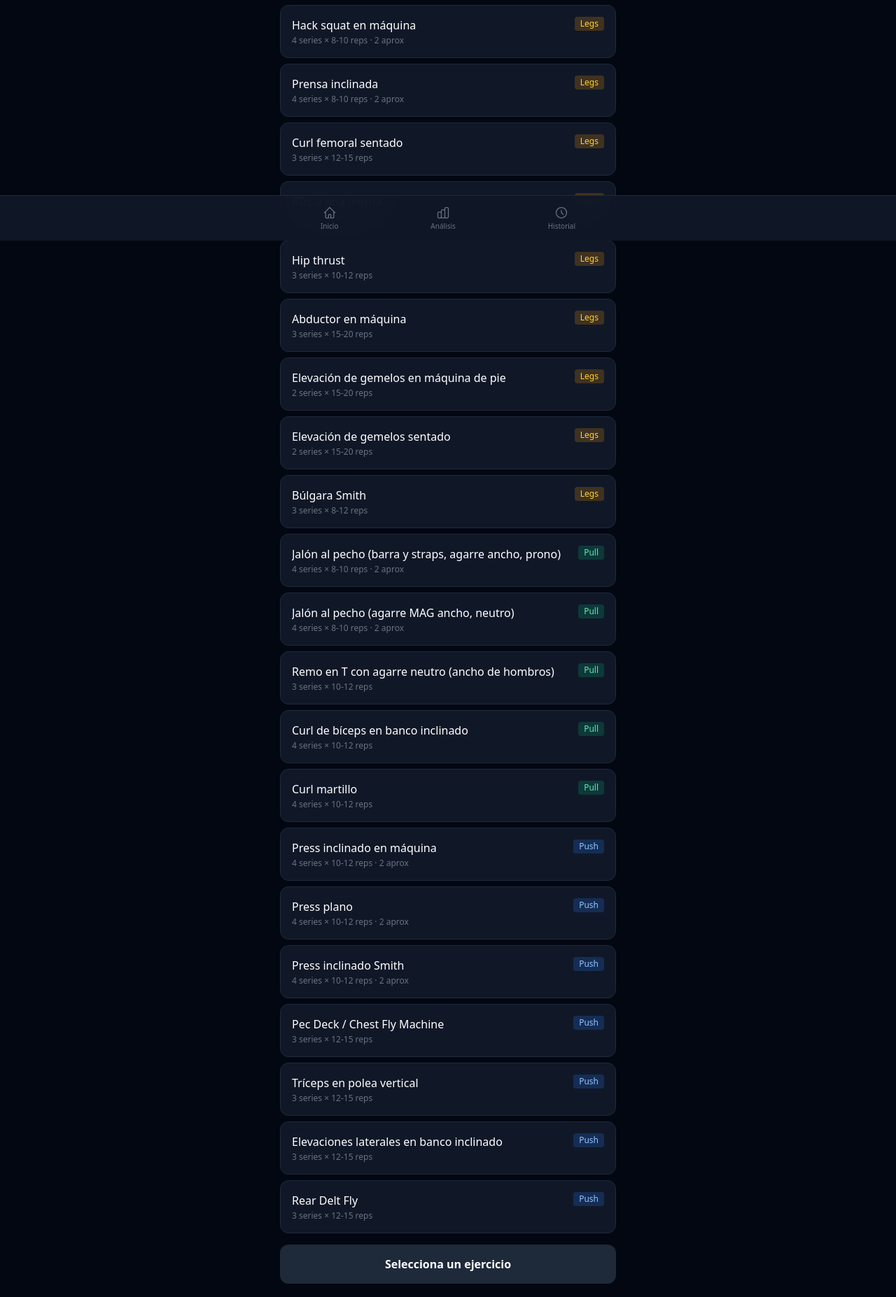
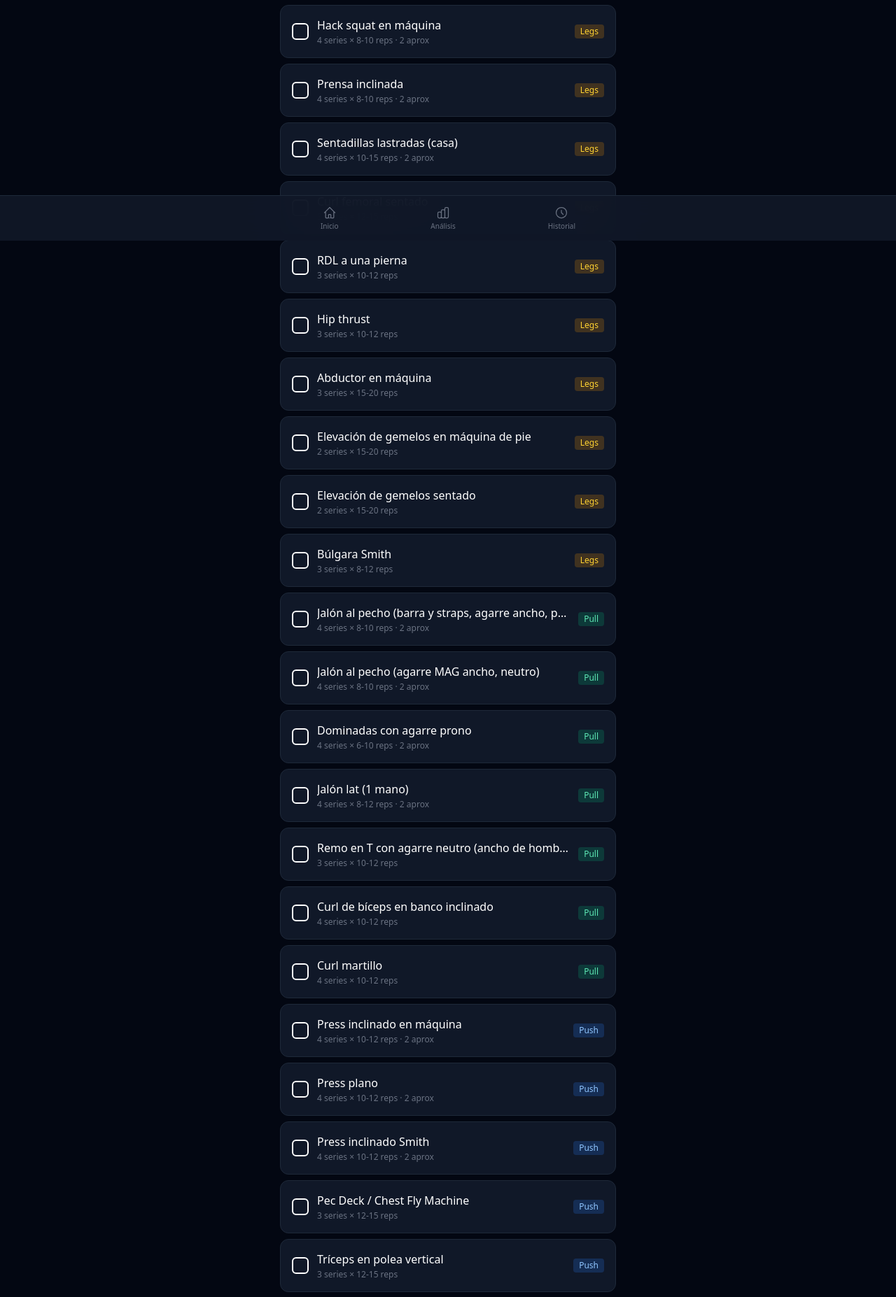
Before and after one commit to pablodiazjorge/gym-log, an Angular app: page /additional in a window 1280 px wide. Shown: the part 456-2310 px from the top of the page at 70% size. Built offline with nearby package versions, Linux system fonts and the light colour scheme.

Commit message:
013-custom-routine-feat

```diff
--- a/src/app/core/services/routine.service.ts
+++ b/src/app/core/services/routine.service.ts
@@ -96,7 +96,7 @@ export class RoutineService {
       hasWarmupSets: false,
     },
 
-    // ── PULL (elegir: jalón pecho barra o mag neutro; curl banco inclinado o martillo) ──
+    // ── PULL (elegir: jalón pecho barra o mag neutro o dominadas o jalón 1 mano; curl banco inclinado o martillo) ──
     {
       id: 'jalon-pecho-agarre-ancho',
       name: 'Jalón al pecho (barra y straps, agarre ancho, prono)',
@@ -120,6 +120,32 @@ export class RoutineService {
       hasWarmupSets: true,
       warmupSets: 2,
       choiceGroup: 'pull-main',
+    },
+    {
+      id: 'dominadas-agarre-prono',
+      name: 'Dominadas con agarre prono',
+      category: 'pull',
+      order: 1,
+      targetSets: 4,
+      targetRepsMin: 6,
+      targetRepsMax: 10,
+      hasWarmupSets: true,
+      warmupSets: 2,
+      choiceGroup: 'pull-main',
+      notes: 'Agarre prono ancho. Si no llegas a 6, usar banda elástica o lastre negativo.',
+    },
+    {
+      id: 'jalon-lat-1-mano',
+      name: 'Jalón lat (1 mano)',
+      category: 'pull',
+      order: 1,
+      targetSets: 4,
+      targetRepsMin: 8,
+      targetRepsMax: 12,
+      hasWarmupSets: true,
+      warmupSets: 2,
+      choiceGroup: 'pull-main',
+      notes: 'Agarrar el asa individual. Tirar hacia el pecho, codo pegado al cuerpo.',
     },
     {
       id: 'remo-t-agarre-neutro',
@@ -154,7 +180,7 @@ export class RoutineService {
       choiceGroup: 'pull-curl',
     },
 
-    // ── LEGS (ejercicio principal a elegir: hack squat o prensa inclinada) ──
+    // ── LEGS (ejercicio principal a elegir: hack squat, prensa inclinada o sentadillas lastradas) ──
     {
       id: 'hack-squat-maquina',
       name: 'Hack squat en máquina',
@@ -183,6 +209,21 @@ export class RoutineService {
       targetRirMax: 2,
       choiceGroup: 'legs-main',
       notes: 'Pies bajos, alineados con hombros. Rango controlado, lumbar apoyado.',
+    },
+    {
+      id: 'sentadillas-lastradas-casa',
+      name: 'Sentadillas lastradas (casa)',
+      category: 'legs',
+      order: 1,
+      targetSets: 4,
+      targetRepsMin: 10,
+      targetRepsMax: 15,
+      hasWarmupSets: true,
+      warmupSets: 2,
+      targetRirMin: 1,
+      targetRirMax: 2,
+      choiceGroup: 'legs-main',
+      notes: 'Con mochila lastrada o mancuernas en casa. Rango profundo controlado.',
     },
     {
       id: 'curl-femoral-sentado',
--- a/src/app/features/additional/additional.html
+++ b/src/app/features/additional/additional.html
@@ -1,10 +1,16 @@
 <div class="min-h-screen bg-gray-950 text-white flex flex-col">
-  <!-- ===== PHASE 1: SELECT EXERCISE ===== -->
+  <!-- ===== PHASE 1: SELECT EXERCISES (multi-select) ===== -->
   @if (phase() === 'select') {
     <div class="flex-1 flex flex-col p-4">
       <div class="text-center mb-6">
-        <h1 class="text-2xl font-bold mb-1">🏃 Ejercicio adicional</h1>
-        <p class="text-gray-400 text-sm">Elige un ejercicio para añadir a tu registro</p>
+        <h1 class="text-2xl font-bold mb-1">🏋️ Rutina adicional</h1>
+        <p class="text-gray-400 text-sm">
+          @if (selectedTemplateIds().length === 0) {
+            Elige uno o varios ejercicios para crear tu rutina
+          } @else {
+            <span class="text-violet-400 font-medium">{{ selectedTemplateIds().length }} ejercicio(s) seleccionado(s)</span>
+          }
+        </p>
       </div>
 
       <!-- Category filter tabs -->
@@ -25,15 +31,25 @@
         }
       </div>
 
-      <!-- Exercise list -->
+      <!-- Exercise list with checkboxes -->
       <div class="flex-1 overflow-y-auto space-y-2">
         @for (exercise of filteredExercises(); track exercise.id) {
-          <button (click)="selectExercise(exercise.id)"
-            class="w-full text-left p-4 rounded-xl border transition-all"
-            [class]="selectedTemplateId() === exercise.id
+          <button (click)="toggleExercise(exercise.id)"
+            class="w-full text-left p-4 rounded-xl border transition-all flex items-center gap-3"
+            [class]="selectedTemplateIds().includes(exercise.id)
               ? getCategoryAccent(exercise.category) + ' border-2'
               : 'border-gray-800 bg-gray-900 hover:border-gray-600'">
-            <div class="flex items-start justify-between gap-3">
+            <!-- Checkbox -->
+            <span class="w-6 h-6 rounded-md border-2 flex items-center justify-center flex-shrink-0 transition-colors"
+              [class.bg-violet-600]="selectedTemplateIds().includes(exercise.id)"
+              [class.border-violet-600]="selectedTemplateIds().includes(exercise.id)"
+              [class.border-gray-600]="!selectedTemplateIds().includes(exercise.id)">
+              @if (selectedTemplateIds().includes(exercise.id)) {
+                <svg class="w-4 h-4 text-white" fill="none" viewBox="0 0 24 24" stroke="currentColor" stroke-width="3">
+                  <path stroke-linecap="round" stroke-linejoin="round" d="M5 13l4 4L19 7"/>
+                </svg>
+              }
+            </span>
             <div class="flex-1 min-w-0">
               <p class="font-medium text-white truncate">{{ exercise.name }}</p>
               <p class="text-xs text-gray-500 mt-0.5">
@@ -45,7 +61,6 @@
               [class]="getCategoryBadge(exercise.category)">
               {{ getCategoryLabel(exercise.category) }}
             </span>
-            </div>
           </button>
         }
 
@@ -58,11 +73,11 @@
 
       <!-- Confirm button -->
       <div class="pt-4 space-y-3 pb-20">
-        <button (click)="confirmExercise()"
-          [disabled]="!selectedTemplateId()"
+        <button (click)="confirmExercises()"
+          [disabled]="selectedTemplateIds().length === 0"
           class="w-full py-4 rounded-xl font-bold text-white transition-colors min-h-[48px]"
-          [class]="getAccentBtnClass()">
-          {{ selectedTemplateId() ? 'Empezar → ' + (selectedTemplate()?.name ?? '') : 'Selecciona un ejercicio' }}
+          [class]="selectedTemplateIds().length > 0 ? 'bg-violet-600 hover:bg-violet-500' : 'bg-gray-800 text-gray-500 cursor-not-allowed'">
+          {{ selectedTemplateIds().length > 0 ? 'Empezar rutina (' + selectedTemplateIds().length + ' ejercicios) →' : 'Selecciona al menos un ejercicio' }}
         </button>
         <button (click)="goHome()"
           class="w-full py-3 text-gray-500 hover:text-gray-300 text-sm transition-colors">
@@ -72,11 +87,11 @@
     </div>
   }
 
-  <!-- ===== PHASE 2: WORKOUT (add sets) ===== -->
-  @if (phase() === 'workout' && selectedTemplate(); as template) {
+  <!-- ===== PHASE 2: WORKOUT (multi-exercise) ===== -->
+  @if (phase() === 'workout' && currentTemplate(); as template) {
     <!-- Header -->
     <header class="bg-gray-900/95 backdrop-blur border-b border-gray-800 px-4 py-3 sticky top-0 z-10">
-      <div class="flex items-center justify-between mb-1">
+      <div class="flex items-center justify-between mb-2">
         <button (click)="backToSelect()"
           class="p-2 -ml-2 text-gray-400 hover:text-white min-h-[48px] min-w-[48px] transition-colors">
           <svg class="w-5 h-5" fill="none" viewBox="0 0 24 24" stroke="currentColor" stroke-width="2">
@@ -95,15 +110,38 @@
           </svg>
         </button>
       </div>
+
+      <!-- Exercise name -->
       <h1 class="text-lg font-bold text-center">{{ template.name }}</h1>
       <p class="text-sm text-gray-400 text-center">
         {{ completedSets() }}/{{ totalSets() }} series · {{ durationMinutes() }} min
       </p>
+
+      <!-- Progress dots for exercise navigation -->
+      <div class="flex items-center justify-center gap-2 mt-3">
+        @for (tpl of selectedTemplates(); track tpl.id; let i = $index) {
+          <button (click)="goToExercise(i)"
+            class="w-8 h-8 rounded-full flex items-center justify-center text-xs font-bold transition-all"
+            [class.bg-violet-600]="i === currentExerciseIndex()"
+            [class.text-white]="i === currentExerciseIndex()"
+            [class.bg-gray-800]="i !== currentExerciseIndex()"
+            [class.text-gray-400]="i !== currentExerciseIndex()"
+            [class.hover:bg-gray-700]="i !== currentExerciseIndex()"
+            [class.ring-2]="i === currentExerciseIndex()"
+            [class.ring-violet-400/50]="i === currentExerciseIndex()"
+            [title]="tpl.name">
+            {{ i + 1 }}
+          </button>
+          @if (i < selectedTemplates().length - 1) {
+            <span class="w-4 h-px bg-gray-700"></span>
+          }
+        }
+      </div>
     </header>
 
     <!-- Completed sets list -->
     <main class="flex-1 overflow-y-auto p-4 space-y-3">
-      @for (set of sets(); track set.setNumber; let i = $index) {
+      @for (set of currentSets(); track set.setNumber; let i = $index) {
         <div class="flex items-center gap-3 py-3 px-4 rounded-xl border"
           [class.bg-rose-500/5]="set.skipped"
           [class.border-rose-500/20]="set.skipped"
@@ -154,7 +192,7 @@
         </div>
       }
 
-      @if (sets().length === 0) {
+      @if (currentSets().length === 0) {
         <div class="text-center py-16">
           <p class="text-4xl mb-4">📝</p>
           <p class="text-gray-500 text-sm">Añade tu primera serie abajo</p>
@@ -164,6 +202,32 @@
 
     <!-- Add set form (fixed at bottom) -->
     <footer class="bg-gray-900/95 backdrop-blur border-t border-gray-800 px-4 py-3 sticky bottom-0 pb-16">
+      <!-- Exercise navigation buttons -->
+      <div class="flex items-center gap-2 mb-3">
+        <button (click)="previousExercise()"
+          [disabled]="currentExerciseIndex() === 0"
+          class="flex-1 py-2 px-3 rounded-lg text-xs font-medium transition-colors"
+          [class.bg-gray-800]="currentExerciseIndex() > 0"
+          [class.text-gray-300]="currentExerciseIndex() > 0"
+          [class.hover:bg-gray-700]="currentExerciseIndex() > 0"
+          [class.bg-gray-900]="currentExerciseIndex() === 0"
+          [class.text-gray-600]="currentExerciseIndex() === 0"
+          [class.cursor-not-allowed]="currentExerciseIndex() === 0">
+          ← Anterior
+        </button>
+        <span class="text-xs text-gray-500 flex-shrink-0">
+          {{ currentExerciseIndex() + 1 }} / {{ totalExercises() }}
+        </span>
+        @if (!isLastExercise()) {
+          <button (click)="nextExercise()"
+            class="flex-1 py-2 px-3 rounded-lg text-xs font-medium bg-violet-600/30 text-violet-300 hover:bg-violet-600/50 transition-colors">
+            Siguiente →
+          </button>
+        } @else {
+          <div class="flex-1"></div>
+        }
+      </div>
+
       <!-- Warmup toggle -->
       <div class="flex items-center gap-2 mb-3">
         <button (click)="toggleWarmup()"
@@ -245,11 +309,11 @@
         + Añadir serie {{ nextSetNumber() }}
       </button>
 
-      <!-- Finish button -->
-      @if (sets().length > 0) {
+      <!-- Finish button (visible when any exercise has sets) -->
+      @if (hasAnySets()) {
         <button (click)="finishWorkout()"
           class="w-full mt-3 py-3 bg-emerald-600/20 text-emerald-400 hover:bg-emerald-600/30 font-medium rounded-xl text-sm transition-colors">
-          ✅ Guardar y cerrar ({{ totalSets() }} series)
+          ✅ Guardar rutina completa
         </button>
       }
     </footer>
--- a/src/app/features/additional/additional.ts
+++ b/src/app/features/additional/additional.ts
@@ -18,13 +18,14 @@ export class Additional {
   private readonly storage = inject(StorageService);
   private readonly router = inject(Router);
 
-  // ─── Phases: 'select' | 'workout' | 'summary' ───
-  readonly phase = signal<'select' | 'workout' | 'summary'>('select');
+  // ─── Phases: 'select' | 'workout' ───
+  readonly phase = signal<'select' | 'workout'>('select');
 
   // ─── Exercise selection phase ───
   readonly allExercises = this.routineService.getAllExercises();
   readonly categoryFilter = signal<Category | 'all'>('all');
-  readonly selectedTemplateId = signal<string>('');
+  /** IDs de los ejercicios seleccionados (multi-select) */
+  readonly selectedTemplateIds = signal<string[]>([]);
 
   readonly categories: { value: Category | 'all'; label: string; emoji: string }[] = [
     { value: 'all', label: 'Todos', emoji: '🏋️' },
@@ -40,15 +41,36 @@ export class Additional {
     return this.allExercises.filter((ex) => ex.category === cat);
   });
 
-  readonly selectedTemplate = computed(() =>
-    this.allExercises.find((ex) => ex.id === this.selectedTemplateId()) ?? null,
+  /** Templates seleccionados, en orden */
+  readonly selectedTemplates = computed(() =>
+    this.selectedTemplateIds()
+      .map((id) => this.allExercises.find((ex) => ex.id === id))
+      .filter((t): t is ExerciseTemplate => !!t),
   );
 
   // ─── Workout phase ───
-  readonly sets = signal<WorkoutSet[]>([]);
-  readonly nextSetNumber = computed(() => this.sets().length + 1);
+  /** Sets por ejercicio: Record<templateId, WorkoutSet[]> */
+  readonly exercisesData = signal<Record<string, WorkoutSet[]>>({});
+  /** Índice del ejercicio actual */
+  readonly currentExerciseIndex = signal(0);
   readonly startTime = signal(Date.now());
   readonly durationMinutes = computed(() => Math.round((Date.now() - this.startTime()) / 60000));
+
+  /** Template del ejercicio actual */
+  readonly currentTemplate = computed(() => {
+    const templates = this.selectedTemplates();
+    const idx = this.currentExerciseIndex();
+    return templates[idx] ?? null;
+  });
+
+  /** Sets del ejercicio actual */
+  readonly currentSets = computed(() => {
+    const t = this.currentTemplate();
+    if (!t) return [];
+    return this.exercisesData()[t.id] ?? [];
+  });
+
+  readonly nextSetNumber = computed(() => this.currentSets().length + 1);
 
   // Current set being edited
   readonly currentWeight = signal(0);
@@ -57,15 +79,22 @@ export class Additional {
   readonly currentPartialReps = signal(0);
   readonly currentIsWarmup = signal(false);
 
-  readonly completedSets = computed(() => this.sets().filter((s) => s.completed).length);
-  readonly totalSets = computed(() => this.sets().length);
-  readonly allSetsDone = computed(() => this.sets().length > 0 && this.sets().every((s) => s.completed));
+  readonly completedSets = computed(() => this.currentSets().filter((s) => s.completed).length);
+  readonly totalSets = computed(() => this.currentSets().length);
 
-  // Max weight across completed work sets
-  readonly maxWeight = computed(() => {
-    const workSets = this.sets().filter((s) => s.completed && !s.isWarmup && !s.skipped);
-    return workSets.length > 0 ? Math.max(...workSets.map((s) => s.weightKg)) : 0;
+  /** Si hay al menos una serie en cualquier ejercicio */
+  readonly hasAnySets = computed(() => {
+    const data = this.exercisesData();
+    return Object.values(data).some((sets) => sets.length > 0);
   });
+
+  /** Número total de ejercicios en la rutina */
+  readonly totalExercises = computed(() => this.selectedTemplates().length);
+
+  /** Si estamos en el último ejercicio */
+  readonly isLastExercise = computed(() =>
+    this.currentExerciseIndex() >= this.selectedTemplates().length - 1,
+  );
 
   // ─── Category helpers ───
   getCategoryLabel(cat: string): string {
@@ -109,7 +138,7 @@ export class Additional {
   }
 
   getAccentBtnClass(): string {
-    const t = this.selectedTemplate();
+    const t = this.currentTemplate();
     if (!t) return 'bg-gray-800 text-gray-500 cursor-not-allowed';
     switch (t.category) {
       case 'push': return 'bg-blue-600 hover:bg-blue-500';
@@ -120,25 +149,81 @@ export class Additional {
     }
   }
 
-  // ─── Actions ───
-
-  selectExercise(templateId: string): void {
-    this.selectedTemplateId.set(templateId);
+  /** Obtiene clase de acento por categoría */
+  getAccentClassByCategory(cat: string): string {
+    switch (cat) {
+      case 'push': return 'bg-blue-600 hover:bg-blue-500';
+      case 'pull': return 'bg-emerald-600 hover:bg-emerald-500';
+      case 'legs': return 'bg-amber-600 hover:bg-amber-500';
+      case 'abs': return 'bg-pink-600 hover:bg-pink-500';
+      default: return 'bg-gray-600';
+    }
   }
 
-  confirmExercise(): void {
+  // ─── Selection actions ───
+
+  /** Toggle de selección múltiple */
+  toggleExercise(templateId: string): void {
+    this.selectedTemplateIds.update((ids) => {
+      if (ids.includes(templateId)) {
+        return ids.filter((id) => id !== templateId);
+      }
+      return [...ids, templateId];
+    });
+  }
+
+  /** Confirma selección e inicia la rutina */
+  confirmExercises(): void {
+    if (this.selectedTemplateIds().length === 0) return;
+    // Inicializar datos vacíos para cada ejercicio
+    const data: Record<string, WorkoutSet[]> = {};
+    for (const id of this.selectedTemplateIds()) {
+      data[id] = [];
+    }
+    this.exercisesData.set(data);
+    this.currentExerciseIndex.set(0);
     this.phase.set('workout');
     this.startTime.set(Date.now());
   }
 
   backToSelect(): void {
-    if (this.sets().length > 0 && !confirm('¿Volver atrás? Perderás las series que hayas añadido.')) return;
+    if (this.hasAnySets() && !confirm('¿Volver atrás? Perderás todas las series que hayas añadido.')) return;
     this.phase.set('select');
-    this.sets.set([]);
+    this.exercisesData.set({});
+    this.currentExerciseIndex.set(0);
+    this.selectedTemplateIds.set([]);
     this.resetCurrentSet();
   }
 
+  // ─── Workout navigation ───
+
+  goToExercise(index: number): void {
+    if (index >= 0 && index < this.totalExercises()) {
+      this.currentExerciseIndex.set(index);
+      this.resetCurrentSet();
+    }
+  }
+
+  nextExercise(): void {
+    if (!this.isLastExercise()) {
+      this.currentExerciseIndex.update((i) => i + 1);
+      this.resetCurrentSet();
+    }
+  }
+
+  previousExercise(): void {
+    if (this.currentExerciseIndex() > 0) {
+      this.currentExerciseIndex.update((i) => i - 1);
+      this.resetCurrentSet();
+    }
+  }
+
+  // ─── Set management ───
+
   addSet(): void {
+    const t = this.currentTemplate();
+    if (!t) return;
+
     const s: WorkoutSet = {
       setNumber: this.nextSetNumber(),
       isWarmup: this.currentIsWarmup(),
@@ -149,16 +234,26 @@ export class Additional {
       completed: true,
       skipped: false,
     };
-    this.sets.update((prev) => [...prev, s]);
+
+    this.exercisesData.update((data) => ({
+      ...data,
+      [t.id]: [...(data[t.id] ?? []), s],
+    }));
     this.resetCurrentSet();
     if (navigator.vibrate) navigator.vibrate(30);
   }
 
   removeSet(index: number): void {
-    this.sets.update((prev) => {
-      const updated = prev.filter((_, i) => i !== index);
-      // Re-number sets
-      return updated.map((s, i) => ({ ...s, setNumber: i + 1 }));
+    const t = this.currentTemplate();
+    if (!t) return;
+
+    this.exercisesData.update((data) => {
+      const current = data[t.id] ?? [];
+      const updated = current.filter((_, i) => i !== index);
+      return {
+        ...data,
+        [t.id]: updated.map((s, i) => ({ ...s, setNumber: i + 1 })),
+      };
     });
   }
 
@@ -193,21 +288,28 @@ export class Additional {
   // ─── Finish / Save ───
 
   finishWorkout(): void {
-    const t = this.selectedTemplate();
-    if (!t || this.sets().length === 0) return;
+    if (!this.hasAnySets()) return;
 
-    const exercise: WorkoutExercise = {
-      templateId: t.id,
-      exerciseName: t.name,
-      sets: this.sets(),
-    };
+    const exercises: WorkoutExercise[] = this.selectedTemplates()
+      .map((t) => {
+        const sets = this.exercisesData()[t.id] ?? [];
+        if (sets.length === 0) return null; // skip exercises with no sets
+        return {
+          templateId: t.id,
+          exerciseName: t.name,
+          sets,
+        } as WorkoutExercise;
+      })
+      .filter((e): e is WorkoutExercise => !!e);
+
+    if (exercises.length === 0) return;
 
     const session: WorkoutSession = {
       id: `ws-${new Date().toISOString().slice(0, 10)}-additional-${String(Date.now()).slice(-4)}`,
       date: new Date().toISOString(),
       dayType: 'additional',
       dayVariant: 'A',
-      exercises: [exercise],
+      exercises,
       durationMinutes: this.durationMinutes(),
       completed: true,
     };
@@ -217,7 +319,7 @@ export class Additional {
   }
 
   discardWorkout(): void {
-    if (confirm('¿Descartar este ejercicio adicional?')) {
+    if (confirm('¿Descartar esta rutina adicional?')) {
       this.router.navigate(['/']);
     }
   }
```
Lines whose indentation alone changed are shown as unchanged.
